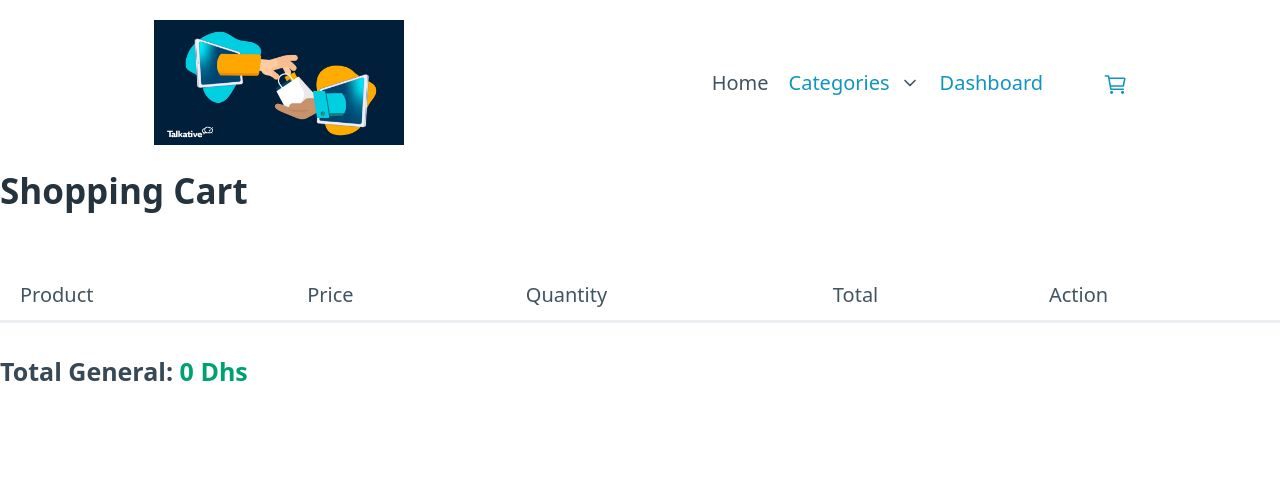
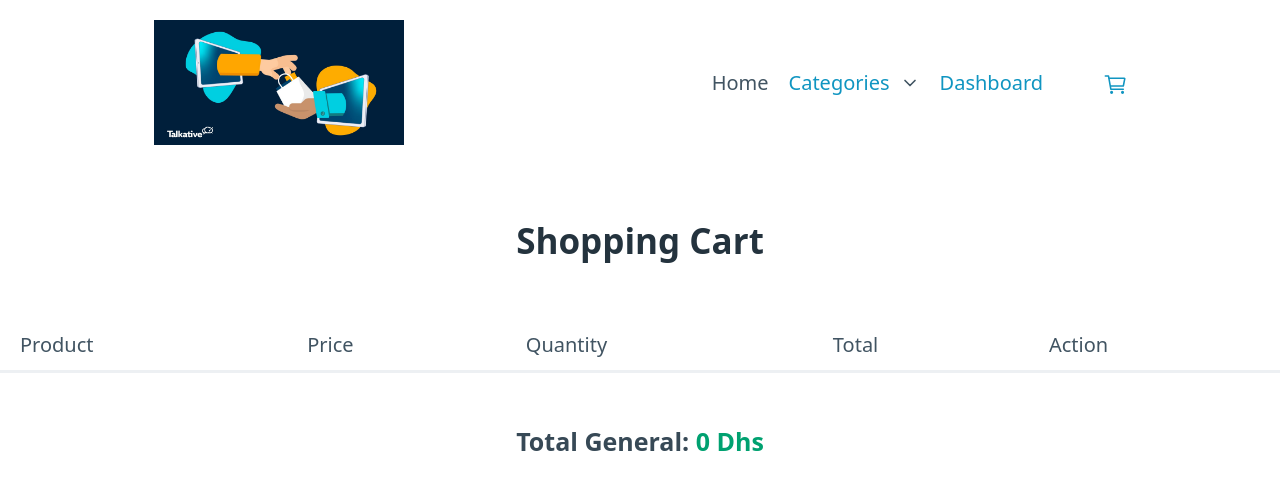
Before and after one commit to djaman01/shopping-react, a React (Create React App) app: page /shopCart in a window 1280 px wide. Shown: the top 490 px of the page. Built offline with nearby package versions, Linux system fonts and the light colour scheme.

Commit message:
ajout style shopping cart

```diff
--- a/src/HomeGet/homeGet.css
+++ b/src/HomeGet/homeGet.css
@@ -1,3 +1,16 @@
+.image-shop-cart {
+  width: 50px;
+  height: 60px;
+}
+
+.shop-cart-title, .total-general {
+  text-align: center;
+  margin-top: 50px;
+}
+
+#quantity-product {
+  width: 90px;
+}
 
 .home-title {
   text-align: center;
```
